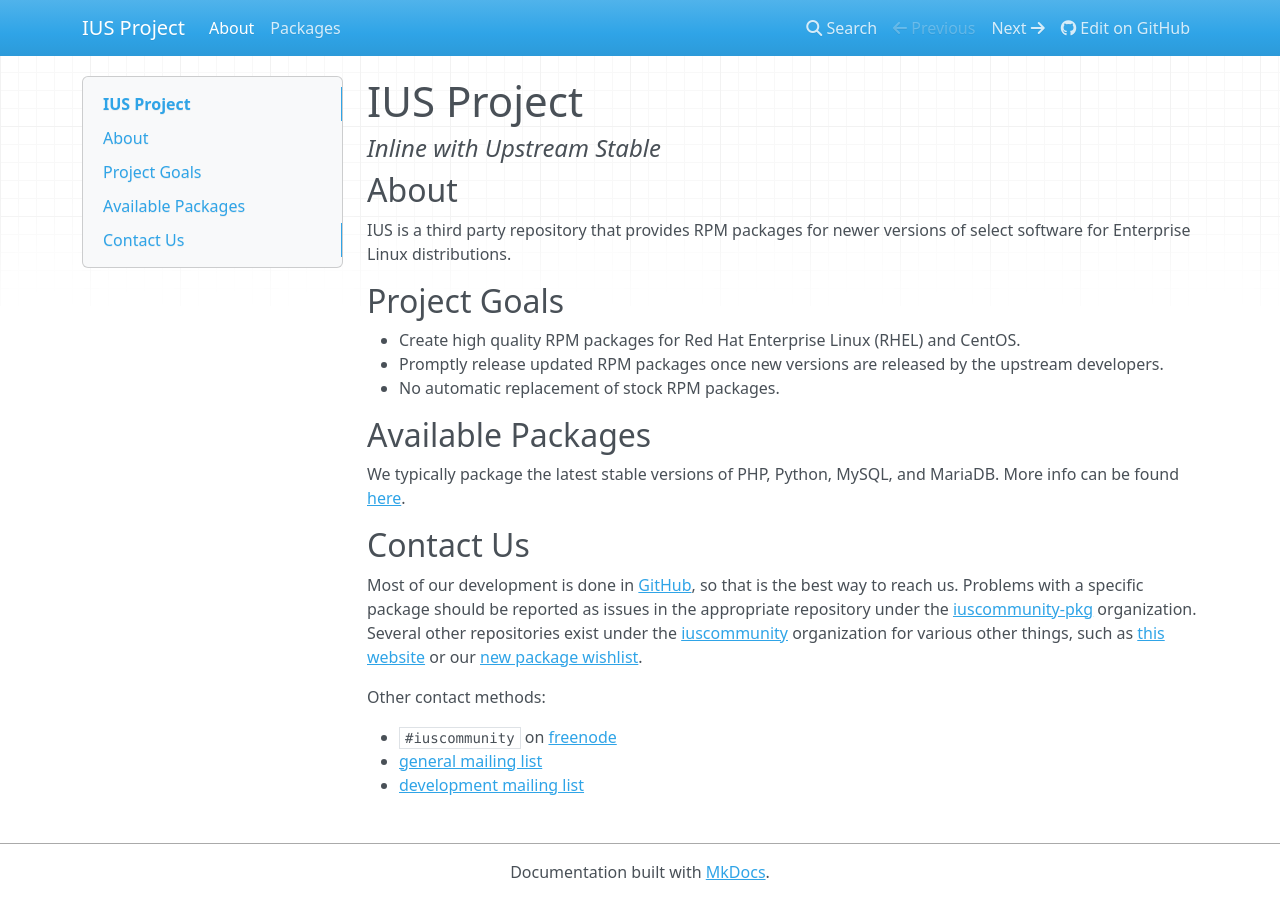
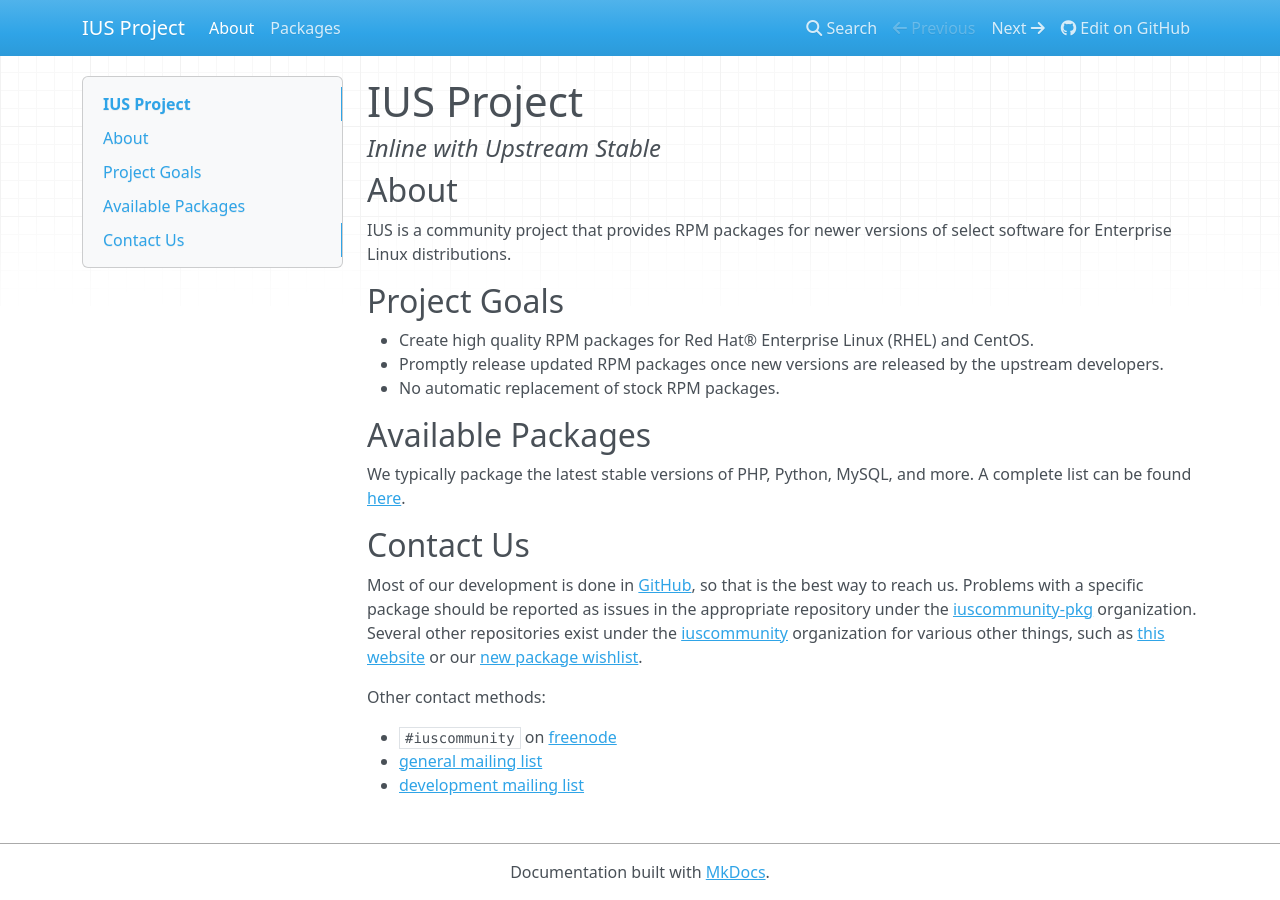
Before and after one commit to iusrepo/ius.io, an MkDocs documentation site: the page built from docs/index.md, in a window 1280 px wide. Built offline with MkDocs 1.6.1, drawn with Linux system fonts in a browser that asks for light colours; nearby versions of some CDN libraries; old or Windows-style settings are respelled for this version of MkDocs.

Commit message:
edit index page

```diff
--- a/docs/index.md
+++ b/docs/index.md
@@ -4,26 +4,29 @@
 
 ## About
 
-IUS is a third party repository that provides RPM packages for newer versions of select software for
-Enterprise Linux distributions.
+IUS is a community project that provides RPM packages for newer versions of
+select software for Enterprise Linux distributions.
 
 ## Project Goals
 
-* Create high quality RPM packages for Red Hat Enterprise Linux (RHEL) and CentOS.
-* Promptly release updated RPM packages once new versions are released by the upstream developers.
+* Create high quality RPM packages for Red Hat® Enterprise Linux (RHEL) and
+  CentOS.
+* Promptly release updated RPM packages once new versions are released by the
+  upstream developers.
 * No automatic replacement of stock RPM packages.
 
 ## Available Packages
 
-We typically package the latest stable versions of PHP, Python, MySQL, and MariaDB.  More info can
-be found [here][1].
+We typically package the latest stable versions of PHP, Python, MySQL, and
+more.  A complete list can be found [here][1].
 
 ## Contact Us
 
-Most of our development is done in [GitHub][2], so that is the best way to reach us.  Problems with
-a specific package should be reported as issues in the appropriate repository under the
-[iuscommunity-pkg][3] organization.  Several other repositories exist under the [iuscommunity][4]
-organization for various other things, such as [this website][5] or our [new package wishlist][6].
+Most of our development is done in [GitHub][2], so that is the best way to
+reach us.  Problems with a specific package should be reported as issues in the
+appropriate repository under the [iuscommunity-pkg][3] organization.  Several
+other repositories exist under the [iuscommunity][4] organization for various
+other things, such as [this website][5] or our [new package wishlist][6].
 
 Other contact methods:
 
```
